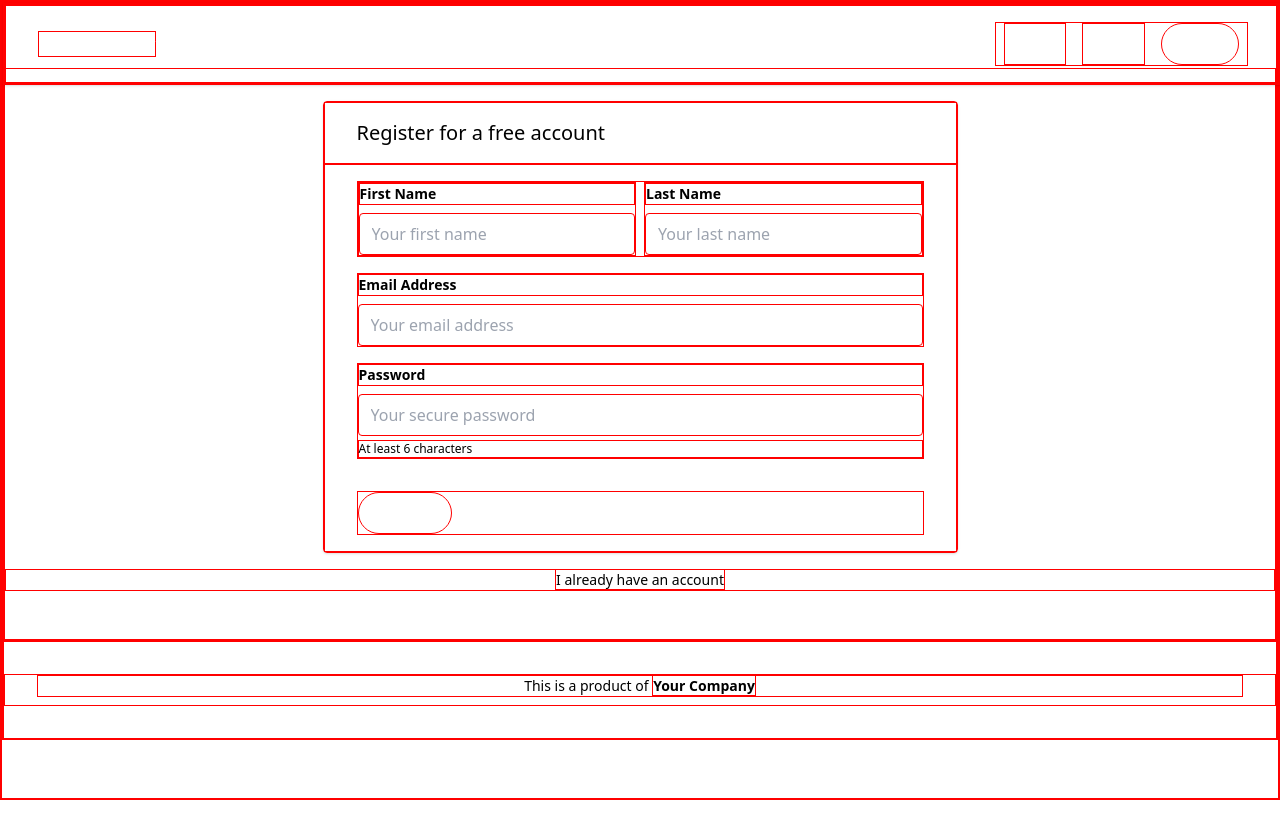
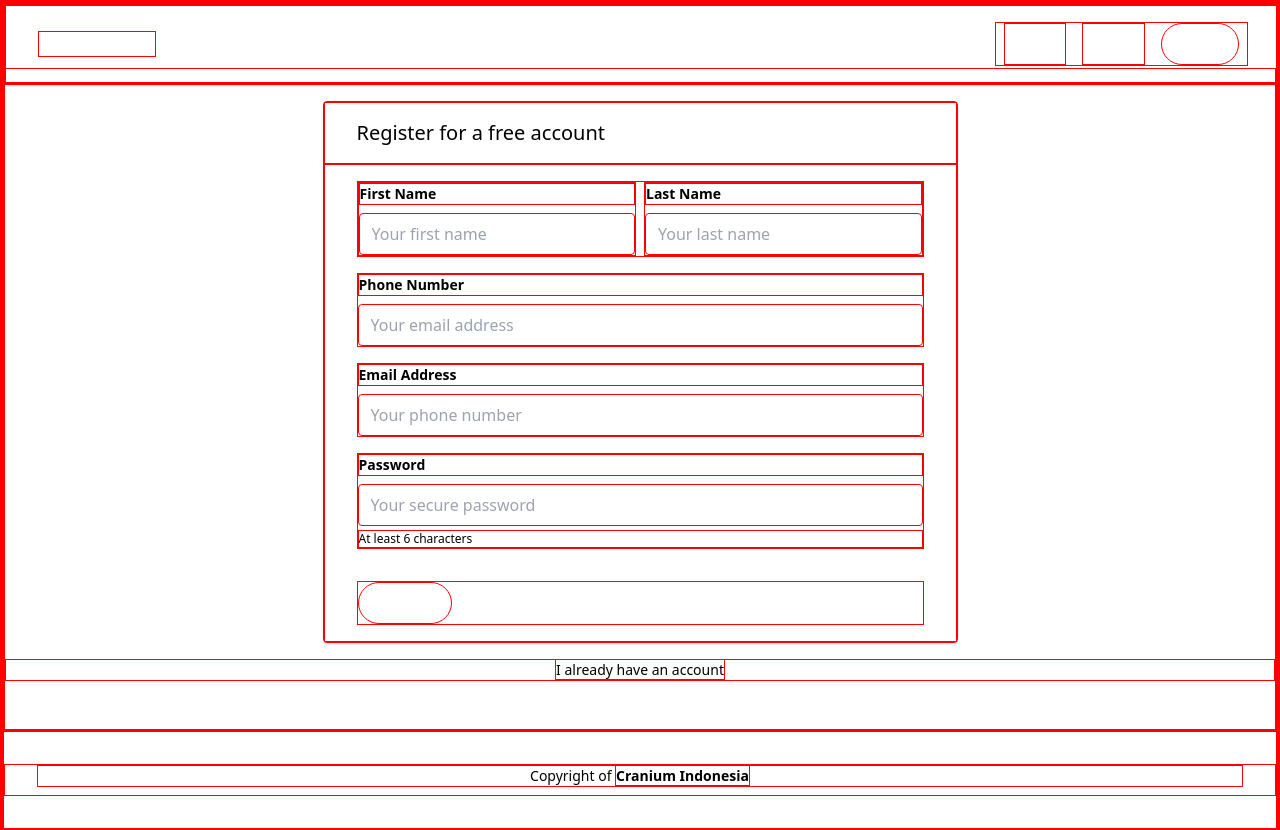
Before and after one commit to gapeee20/Mockup-CraxUMN, a website: page register.html in a window 1280 px wide. Before the commit the page ends 800 px from the top, so only its background shows below. Drawn offline with nearby package versions, Linux system fonts and the light colour scheme.

Commit message:
Update register

```diff
--- a/register.html
+++ b/register.html
@@ -44,9 +44,13 @@
                           </div>
                       </div>
                       <div class="mb-4">
-                          <label class="block text-grey-darker text-sm font-bold mb-2" for="email">Email Address</label>
+                          <label class="block text-grey-darker text-sm font-bold mb-2" for="email">Phone Number</label>
                           <input class="appearance-none border rounded w-full py-2 px-3 text-grey-darker" id="email" type="email" placeholder="Your email address">
                       </div>
+                      <div class="mb-4">
+                        <label class="block text-grey-darker text-sm font-bold mb-2" for="email">Email Address</label>
+                        <input class="appearance-none border rounded w-full py-2 px-3 text-grey-darker" id="phone" type="phone" placeholder="Your phone number">
+                    </div>
                       <div class="mb-4">
                           <label class="block text-grey-darker text-sm font-bold mb-2" for="password">Password</label>
                           <input class="appearance-none border rounded w-full py-2 px-3 text-grey-darker" id="password" type="password" placeholder="Your secure password">
@@ -67,7 +71,7 @@
         <!-- Footer -->
         <footer class="w-full bg-grey-lighter py-8">
           <div class="container mx-auto text-center px-8">
-              <p class="text-grey-dark mb-2 text-sm">This is a product of <span class="font-bold">Your Company</span></p>
+              <p class="text-grey-dark mb-2 text-sm">Copyright of <span class="font-bold">Cranium Indonesia</span></p>
           </div>
         </footer>
       </div>
```
